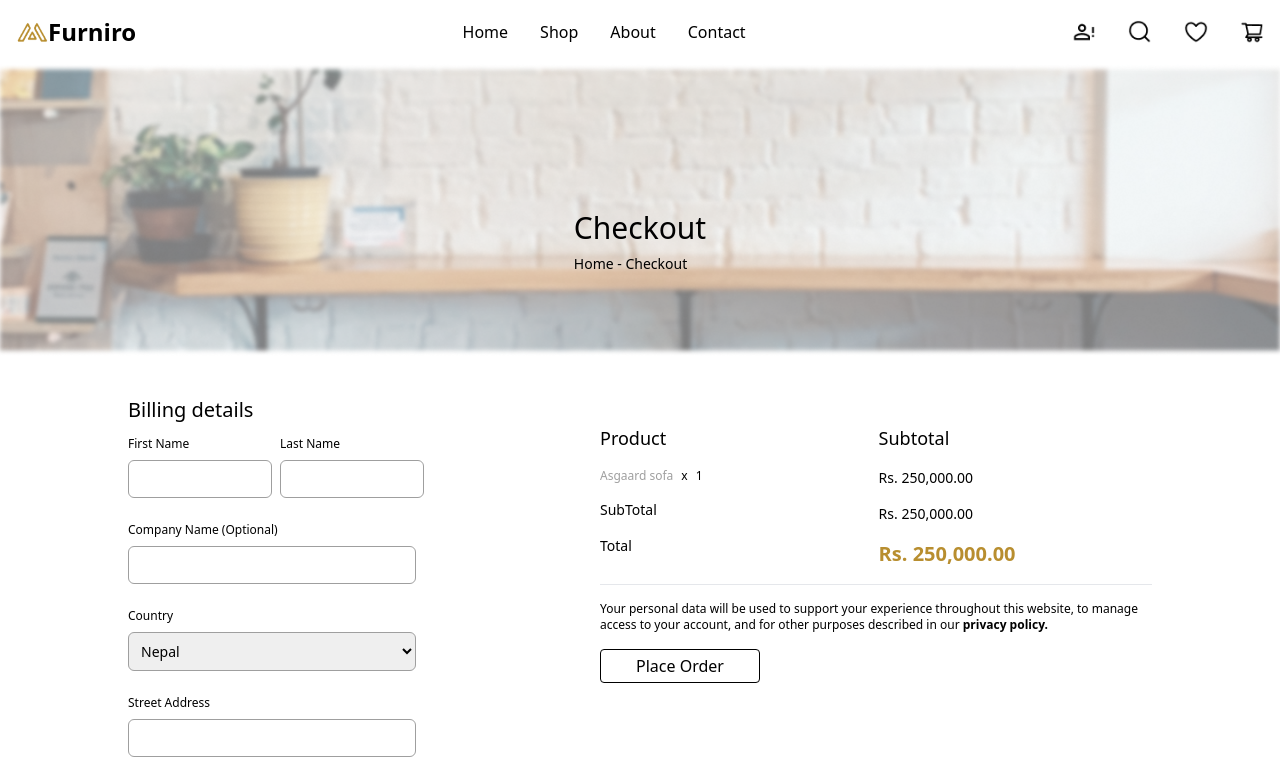
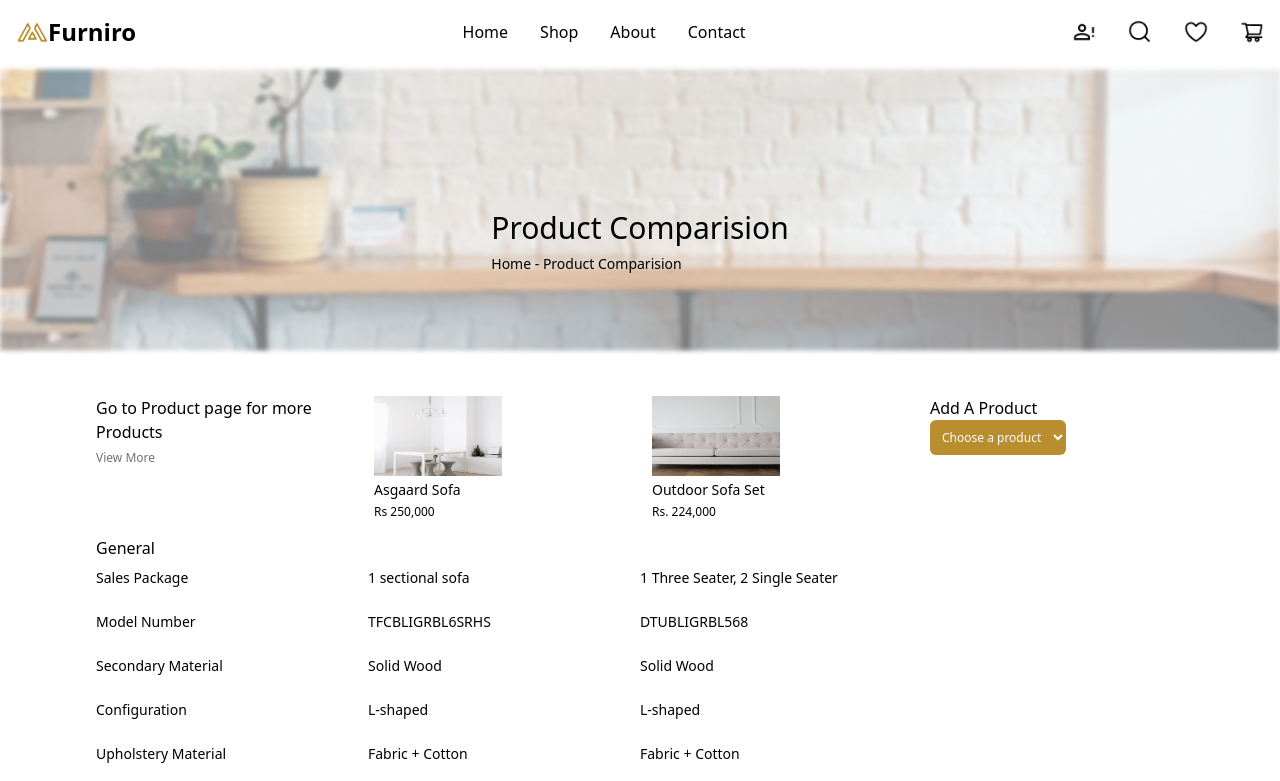
Before and after one commit to SuyogLuitel/furniture-project, a React (Vite) app: page /about in a window 1280 px wide. Shown: the top 781 px of the page. Built offline with nearby package versions, Linux system fonts and the light colour scheme.

Commit message:
checkout page

```diff
--- a/src/App.jsx
+++ b/src/App.jsx
@@ -9,6 +9,7 @@ import Contact from './Pages/Contact';
 import Cart from './Pages/Cart';
 import ProductDescription from './Pages/ProductDescription';
 import Checkout from './Pages/Checkout';
+import ProductComparision from './Pages/ProductComparision';
 
 function App() {
 
@@ -20,6 +21,7 @@ function App() {
     { path: '/cart', element: <Cart /> },
     { path: '/product', element: <ProductDescription /> },
     { path: '/checkout', element: <Checkout /> },
+    { path: '/productcomparision', element: <ProductComparision /> },
   ]
 
   return (
--- a/src/Components/CartSection.jsx
+++ b/src/Components/CartSection.jsx
@@ -1,6 +1,7 @@
 import React from 'react'
 import product1 from '../assets/product1.png';
 import del from '../assets/delete.png';
+import { Link } from 'react-router-dom'
 
 const CartSection = () => {
     return (
@@ -33,7 +34,9 @@ const CartSection = () => {
                     <h5 className='text-xs font-medium'>Total</h5>
                     <p className='text-sm font-medium text-[#B88E2F]'>Rs. 250,000.00</p>
                 </div>
-                <button className='items-center border border-black w-28 h-10 rounded'>Checkout</button>
+                <Link to='/checkout'>
+                    <button className='items-center border border-black w-28 h-10 rounded'>Checkout</button>
+                </Link>
             </div>
         </div>
     )
--- a/src/Components/CheckoutForm.jsx
+++ b/src/Components/CheckoutForm.jsx
@@ -15,6 +15,10 @@ const provinces = [
     { value: 'Karnali', option: 'Karnali' },
     { value: 'Sudurpashchim', option: 'Sudurpashchim' },
 ]
+const options = [
+    { id: 1, label: 'Direct Bank Transfer', description: 'Make your payment directly into our bank account. Please use your Order ID as the payment reference. Your order will not be shipped until the funds have cleared in our account.' },
+    { id: 2, label: 'Case on Delivery', description: 'Make your payment upon the delivery of the product in your place.' },
+];
 
 const CheckoutForm = () => {
     return (
@@ -73,12 +77,19 @@ const CheckoutForm = () => {
                             </div>
                         </div>
                         <hr />
+                        {options.map((option) => (
+                            <label className='text-sm font-medium'>
+                                <input type="radio" name='payment' required />
+                                {option.label}
+                                <div className='text-xs text-[#9F9F9F] font-normal pl-4'>{option.description}</div>
+                            </label>
+                        ))}
                         <p className='text-xs font-normal'>Your personal data will be used to support your experience throughout this website, to manage access to your account, and for other purposes described in our <span className='font-bold'>privacy policy.</span></p>
                         <button type='submit' className='border border-black rounded w-40 p-1'>Place Order</button>
                     </div>
-                </div>
-            </form>
-        </div>
+                </div >
+            </form >
+        </div >
     )
 }
 
--- a/src/Pages/About.jsx
+++ b/src/Pages/About.jsx
@@ -1,15 +1,57 @@
 import React from 'react'
 import Banner from '../Components/Banner'
-import BannerButtom from '../Components/BannerButtom'
-import CheckoutForm from '../Components/CheckoutForm'
+import product1 from '../assets/product1.png'
+import product2 from '../assets/product2.png'
+
+const products = [
+    { image: product1, title: 'Asgaard Sofa', price: 'Rs 250,000' },
+    { image: product2, title: 'Outdoor Sofa Set', price: 'Rs. 224,000' },
+]
+const infos = [
+    { title: 'General', p1: 'Sales Package', p2: '1 sectional sofa', p3: '1 Three Seater, 2 Single Seater' },
+    { p1: 'Model Number', p2: 'TFCBLIGRBL6SRHS', p3: 'DTUBLIGRBL568' },
+    { p1: 'Secondary Material', p2: 'Solid Wood', p3: 'Solid Wood' },
+    { p1: 'Configuration', p2: 'L-shaped', p3: 'L-shaped' },
+    { p1: 'Upholstery Material', p2: 'Fabric + Cotton', p3: 'Fabric + Cotton' },
+    { p1: 'Upholstery Color', p2: 'Bright Grey & Lion', p3: 'Bright Grey & Lion' },
+]
 
 const About = () => {
     return (
         <div>
-            <Banner title="Checkout" />
-            <CheckoutForm />
-            <BannerButtom />
-        </div>
+            <Banner title='Product Comparision' />
+            <div className='flex flex-col gap-2 px-24 py-10'>
+                <div className='grid grid-cols-4 gap-6'>
+                    <div>
+                        <h2 className='text-base font-medium'>Go to Product page for more Products</h2>
+                        <button className='text-xs font-medium text-[#727272]'>View More</button>
+                    </div>
+                    {products.map((product) => (
+                        <div>
+                            <img src={product.image} alt="product 1" className='w-32 h-20' />
+                            <h3 className='text-sm font-medium py-1'>{product.title}</h3>
+                            <p className='text-xs font-medium'>{product.price}</p>
+                        </div>
+                    ))}
+                    <div>
+                        <h2 className='text-base font-medium'>Add A Product</h2>
+                        <select className='bg-[#B88E2F] p-2 text-xs text-white rounded-md'>
+                            <option>Choose a product</option>
+                        </select>
+                    </div>
+                </div>
+                {infos.map((info) => (
+                    <div>
+                        <h2 className='text-base font-medium py-2'>{info.title}</h2>
+                        <div className='grid grid-cols-4'>
+                            <p className='text-sm font-normal'>{info.p1}</p>
+                            <p className='text-sm font-normal'>{info.p2}</p>
+                            <p className='text-sm font-normal'>{info.p3}</p>
+                        </div>
+                    </div>
+                ))}
+            </div>
+        </div >
     )
 }
 
--- a/src/Pages/Checkout.jsx
+++ b/src/Pages/Checkout.jsx
@@ -1,10 +1,14 @@
 import React from 'react'
 import Banner from '../Components/Banner'
+import BannerButtom from '../Components/BannerButtom'
+import CheckoutForm from '../Components/CheckoutForm'
 
 const Checkout = () => {
     return (
         <div>
             <Banner title="Checkout" />
+            <CheckoutForm />
+            <BannerButtom />
         </div>
     )
 }
--- /dev/null
+++ b/src/Pages/ProductComparision.jsx
@@ -0,0 +1,11 @@
+import React from 'react'
+
+const ProductComparision = () => {
+    return (
+        <div>
+
+        </div>
+    )
+}
+
+export default ProductComparision
```
Also changed, not shown: src/Components/ProductItem.jsx (+9 -2 lines).
